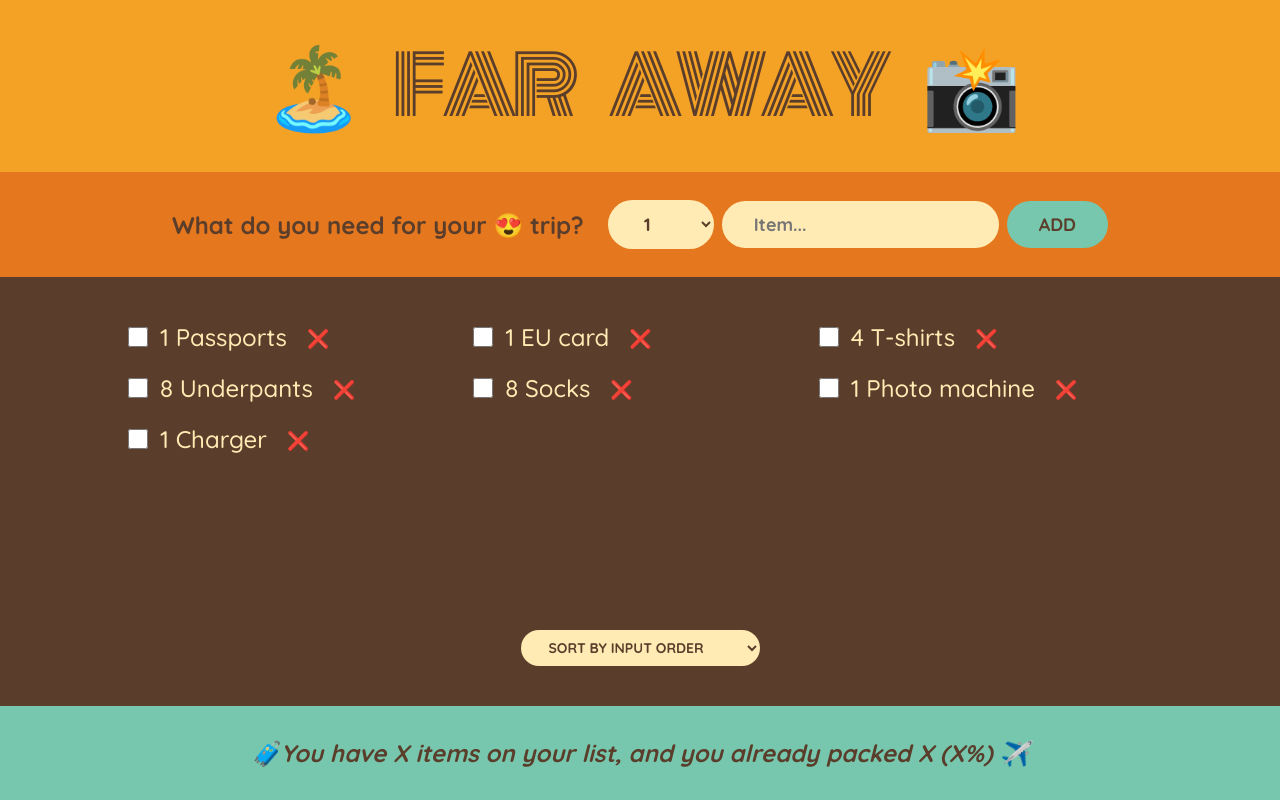
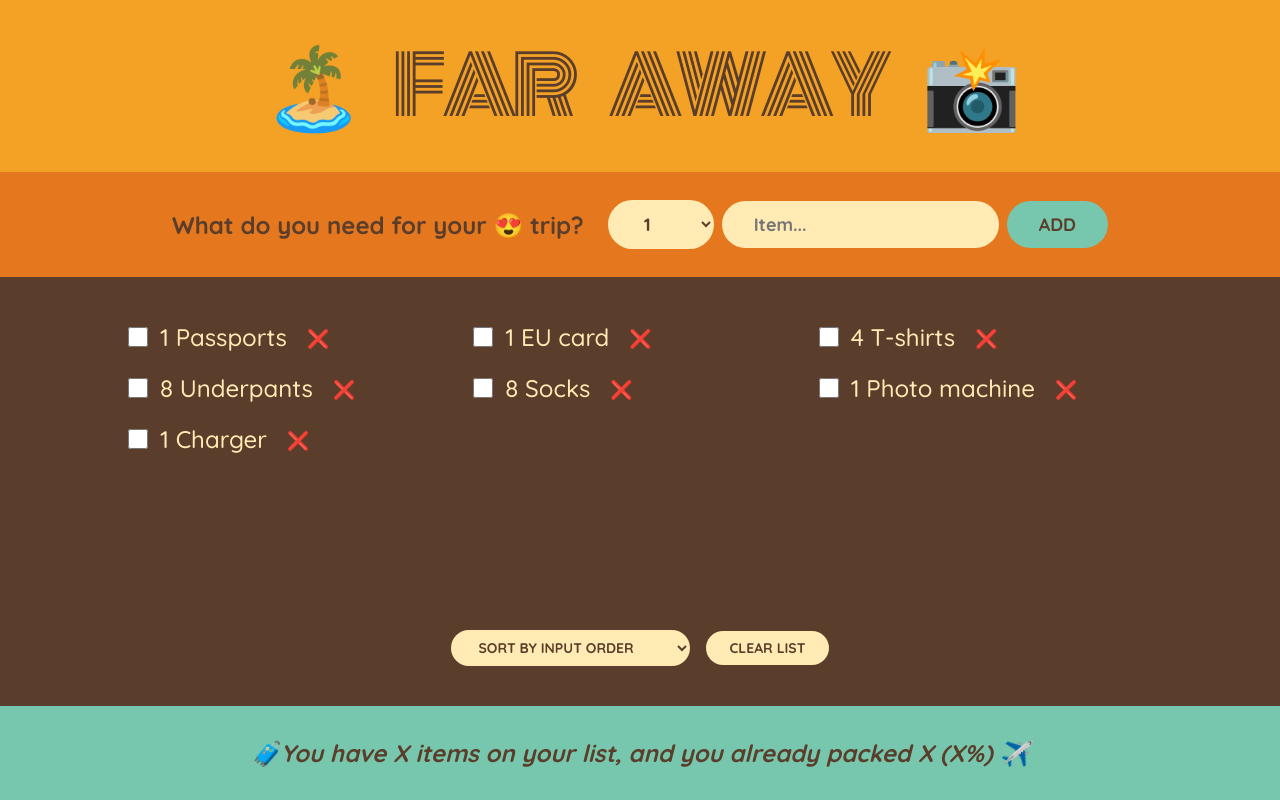
Before and after one commit to vizsyi/Udemy-Ultimate-React, a React (Create React App) app in the folder 07-far-away/: page / in a window 1280 px wide. Built offline with nearby package versions, Linux system fonts and the light colour scheme; the HTML template or start-up script is replaced by a standard one.

Commit message:
#7: handling Clear list

```diff
--- a/07-far-away/src/App.js
+++ b/07-far-away/src/App.js
@@ -60,7 +60,7 @@
   );
 }
 
-function PackingList({items, onDeleteItem, onToggleItem}){
+function PackingList({items, onToggleItem, onDeleteItem, onClearList}){
   const [sortBy, setSortBy] = useState("input");
 
   let sortedItems;
@@ -89,7 +89,7 @@
           <option value="description">Sort by description</option>
           <option value="packed">Sort by packed status</option>
         </select>
-
+        <button onClick={onClearList}>Clear list</button>
       </div>
     </div>
   );
@@ -110,21 +110,28 @@
     setItems(items => [...items, item]);
   }
 
-  function handleDeleteItem(id){
-    setItems(items => items.filter(i => i.id!== id));
-  }
-
   function handleToggleItem(id){
     setItems(items => items.map(item => item.id === id ?
       {...item, packed: !item.packed} : item
     ));
   }
 
+  function handleDeleteItem(id){
+    setItems(items => items.filter(i => i.id!== id));
+  }
+
+  function handleClearList(){
+    window.confirm("Are you sure you want to delete all the items?") && setItems([]);
+  }
+
   return (
     <div className="app">
       <Logo />
       <Form onAddItem={handleAddItem}/>
-      <PackingList items={items} onToggleItem={handleToggleItem} onDeleteItem={handleDeleteItem}/>
+      <PackingList items={items}
+        onToggleItem={handleToggleItem}
+        onDeleteItem={handleDeleteItem}
+        onClearList={handleClearList}/>
       <Stats />
     </div>
 
```
